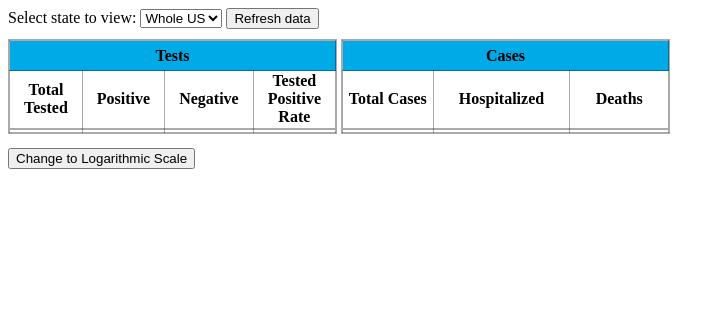
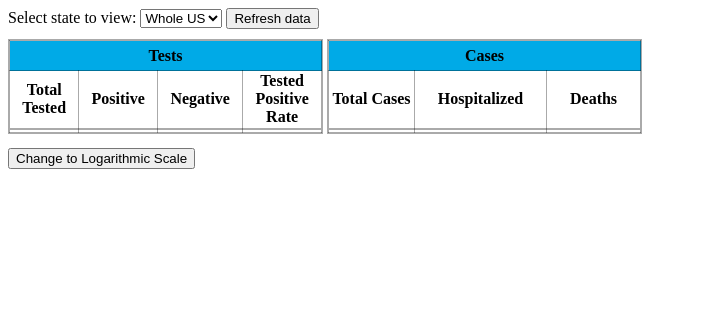
Before and after one commit to NthDS/NthDS.github.io, a plain HTML site: page index.html in a window 1280 px wide. Shown: the whole page, without its empty margins (0-725 px from the left). Drawn offline with nearby package versions, Linux system fonts and the light colour scheme; no server answers.

Commit message:
Adjust width

```diff
--- a/style.css
+++ b/style.css
@@ -4,7 +4,7 @@ table {
     display: inline-block;
     border-collapse: collapse;
     border: 1px solid #00000055;
-    width: 329px;
+    width: 315px;
 }
 
 td, th {
@@ -28,5 +28,5 @@ col {
 }
 
 #wrapper {
-    width: 666px;
+    width: 640px;
 }
```
